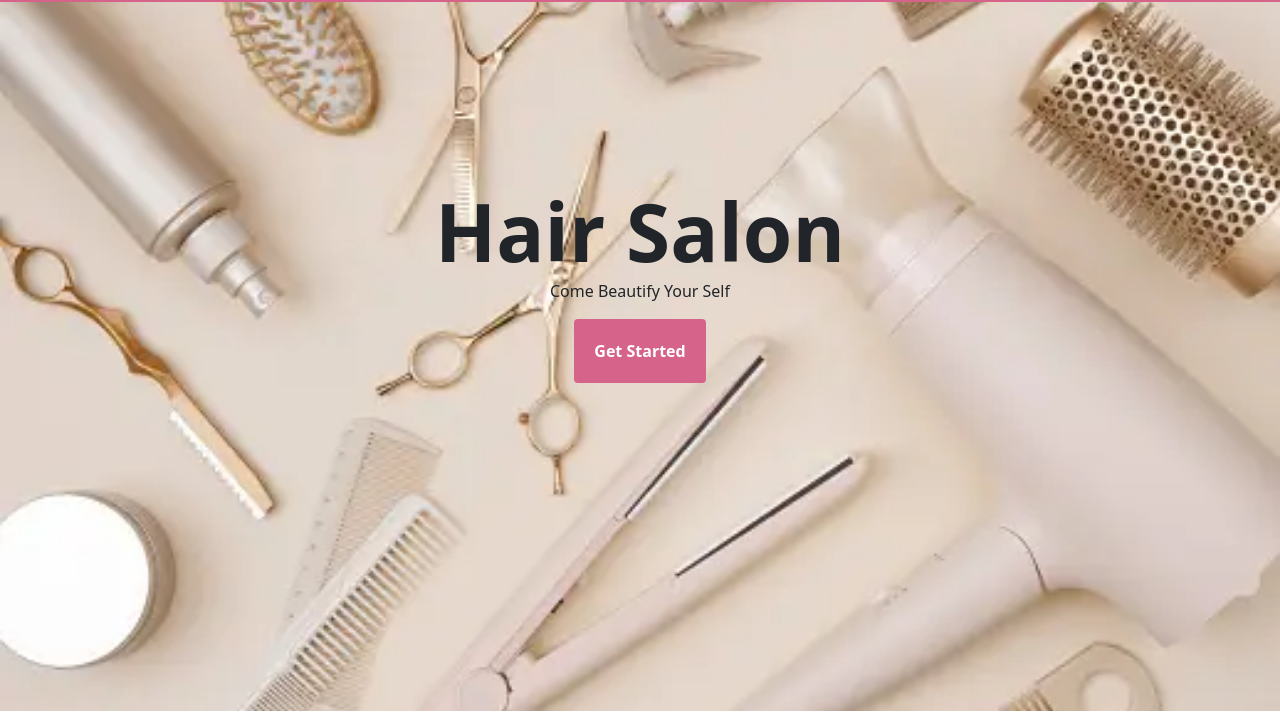
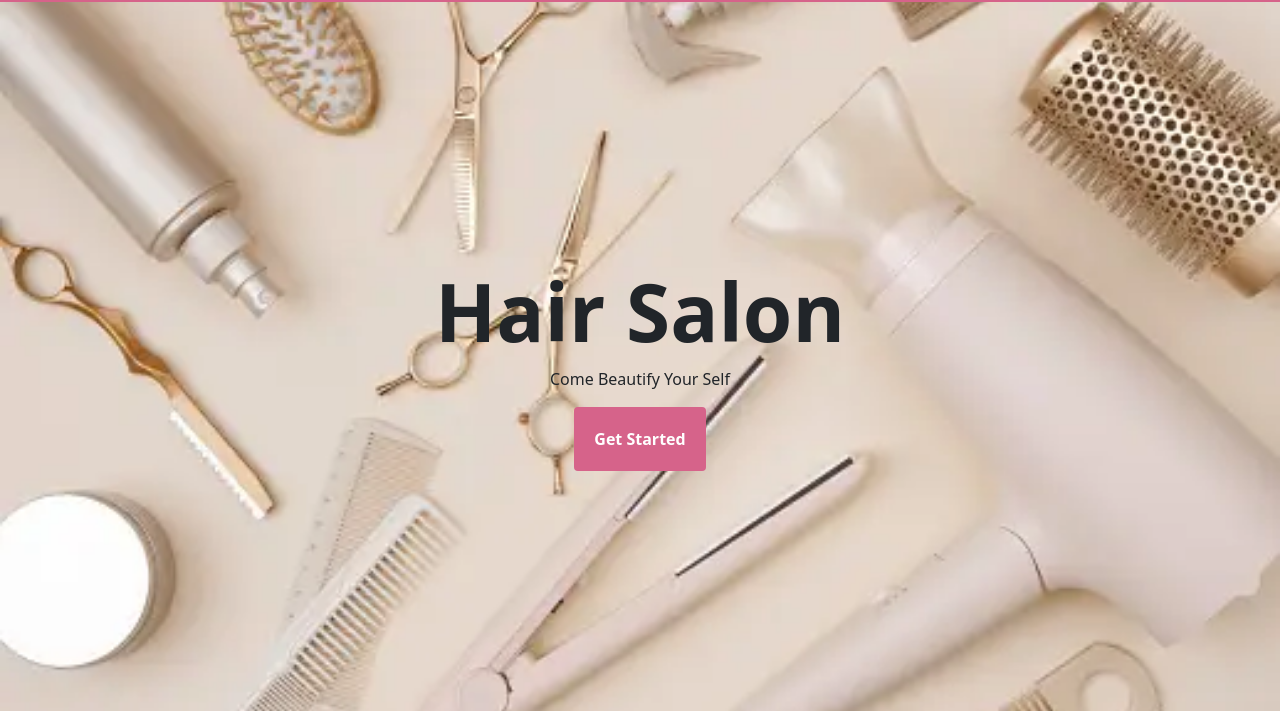
Before and after one commit to Kharis250/Hairstyle, a plain HTML site: page index.html in a window 1280 px wide. Shown: the part 89-802 px from the top of the page. Drawn offline with nearby package versions, Linux system fonts and the light colour scheme; a script that the page names is missing.

Commit message:
made changes to the home page

```diff
--- a/index.html
+++ b/index.html
@@ -33,8 +33,8 @@
                         <a class="nav-link text-light" href="#about">About Us</a>
                     </li>
                     <li class="nav-item dropdown">
-                        <a class="nav-link dropdown-toggle text-light" href="#gallery" role="button" data-bs-toggle="dropdown"
-                            aria-expanded="false">
+                        <a class="nav-link dropdown-toggle text-light" href="#gallery" role="button"
+                            data-bs-toggle="dropdown" aria-expanded="false">
                             Our Services
                         </a>
                         <ul class="dropdown-menu">
@@ -58,16 +58,18 @@
         </div>
     </nav>
     <!-- This is the Hero Section -->
-    <section class="Salon">
-        <div class="container-fluid con min-vh-100">
-            <div class="container mt-5">
-                <h1 class="display-1 fw-bold head"> Hair Salon</h1>
-                <p>Come Beautify Your Self</p>
-                <div>
-                    <button class="btn">Get Started</button>
+    <section class="Salon ">
+        <div class="container-fluid con ">
+            <div class="row align-items-center justify-content-center min-vh-100">
+                <div class="col-lg-8 col-md-6 col-sm-12">
+                    <h1 class="display-1 fw-bold head mt-5"> Hair Salon</h1>
+                    <p>Come Beautify Your Self</p>
+                    <div>
+                        <button class="btn">Get Started</button>
+                    </div>
                 </div>
+            </div>
 
-            </div>
         </div>
 
     </section>
--- a/main.css
+++ b/main.css
@@ -6,10 +6,9 @@
     text-align: center;
 }
 
-.head {
-
+/* .head {
     margin: 15rem auto 0 !important;
-}
+} */
 
 button {
     color: white !important;
```
